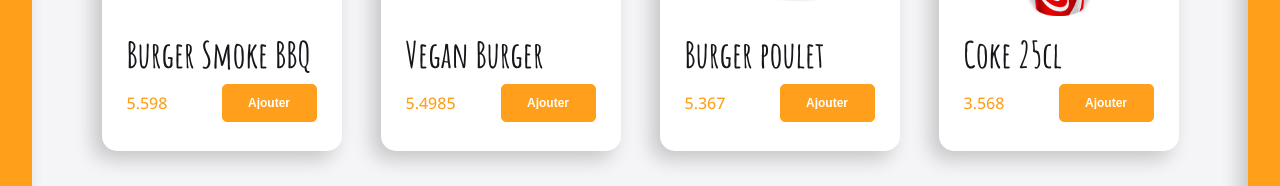
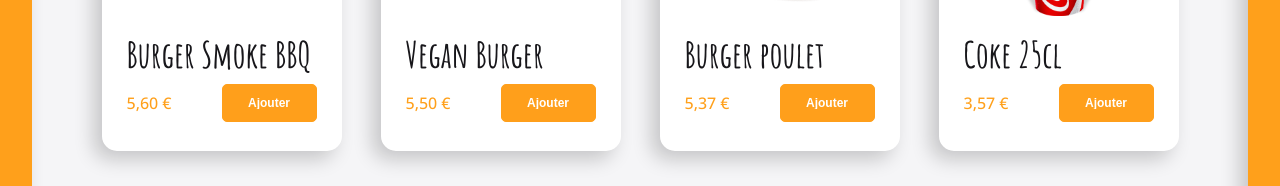
Before and after one commit to Samy572/burger-shop, a React (Vite) app: page /order/1 in a window 1280 px wide. Shown: the part 329-515 px from the top of the page. Built offline with nearby package versions, Linux system fonts and the light colour scheme.

Commit message:
✨ F05: OrderPage > Product add formating price

```diff
--- a/src/components/pages/order/Main/Product.jsx
+++ b/src/components/pages/order/Main/Product.jsx
@@ -1,6 +1,7 @@
 import styled from 'styled-components';
 import { theme } from '../../../../theme';
 import PrimaryButton from '../../../reusable-ui/PrimaryButton';
+import { formatPrice } from '../../../../utils/math';
 export default function Product({ title, imageSource, price }) {
 	return (
 		<ProductStyled className="produit">
@@ -10,7 +11,7 @@ export default function Product({ title, imageSource, price }) {
 			<div className="text-info">
 				<div className="title">{title}</div>
 				<div className="description">
-					<div className="left-description">{price}</div>
+					<div className="left-description">{formatPrice(price)}</div>
 					<div className="right-description">
 						<PrimaryButton className={'primary-button'} label={'Ajouter'} />
 					</div>
```
